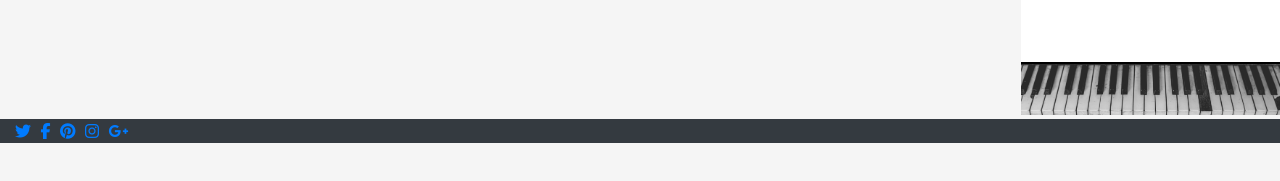
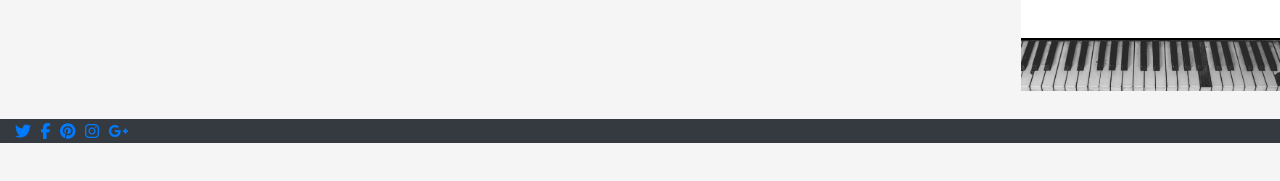
Before and after one commit to Jasonwc87/BWM, a plain HTML site: page index.html in a window 1280 px wide. Shown: the part 657-838 px from the top of the page. Drawn offline with nearby package versions, Linux system fonts and the light colour scheme; a web font is replaced by a local one.

Commit message:
Add files via upload

```diff
--- a/index.html
+++ b/index.html
@@ -65,14 +65,14 @@
             <p id="about-para">We are a new music sharing platform, detailing only the best and current local music acts. Find all your favourite content in one place and up-to-date tour details </p><br>
             <p><i class="fa fa-address-book-o" aria-hidden="true"></i>  123 Fake Address <br>Glasgow <br> G54 TR3</p>
             <p><i class="fa fa-envelope-o" aria-hidden="true"></i> <a href="#"> BWM@hotmail.com</a></p>
-            <p><i class="fa fa-phone" aria-hidden="true"></i>  01345 465 585</p><br><br><br>
+            <p><i class="fa fa-phone" aria-hidden="true"></i>  01345 465 585</p><br><br>
             <img class="img-responsive" id="main-img" src="images/pianopic1.jpg" alt="piano">
           </div>
       </section>
 
   </main>
 
-  <footer class="footer sticky-footer footer-dark bg-dark text-white">
+  <footer class="footer  sticky-footer footer-dark bg-dark text-white">
     <div class="icons">
       <a href="https://twitter.com" class="icon fab fa-twitter" target="_blank" style="padding-left:5px;"></a>
       <a href="https://facebook.com" class="icon fab fa-facebook-f" target="_blank" style="padding-left:5px;"></a>
```
